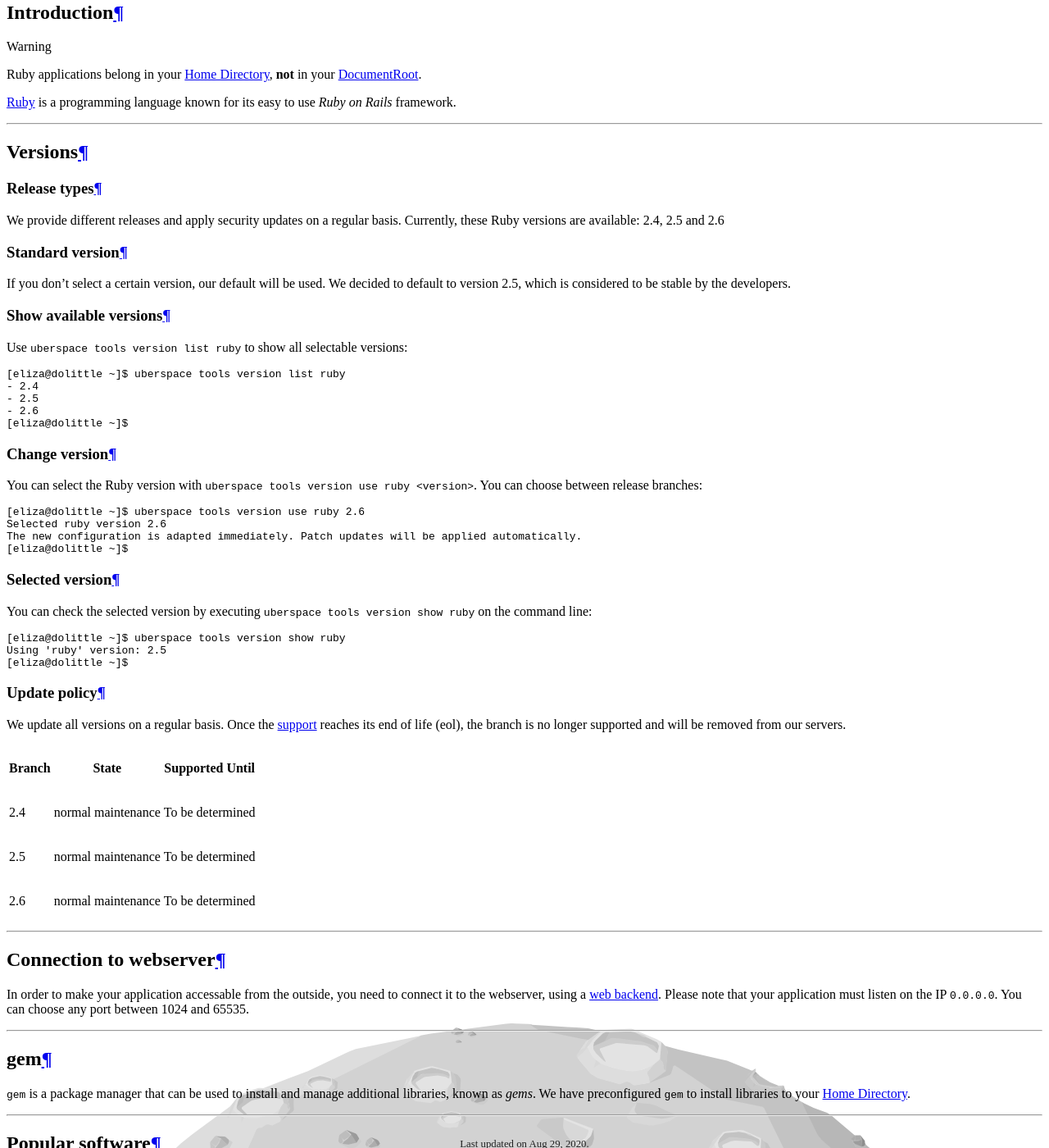
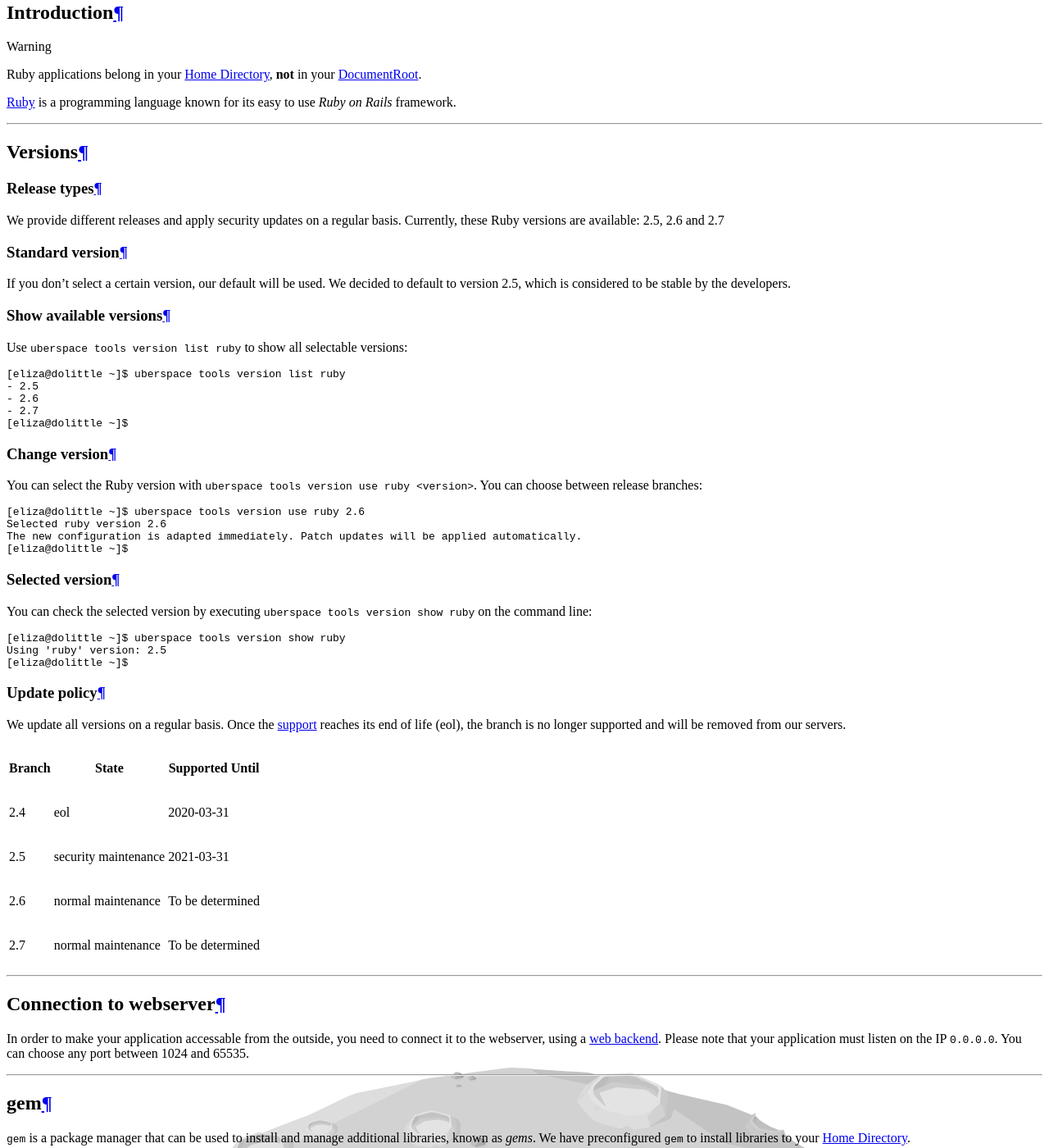
Before and after one commit to Uberspace/manual, a Sphinx documentation site: the page built from source/lang-ruby.rst, in a window 1280 px wide and 1400 px high, scrolled down 2090 px. Shown: the whole window at 82% size. Built offline with Sphinx 7.4.7 and the Read the Docs theme 2.0.0, drawn with Linux system fonts in a browser that asks for light colours; pages that are not in the unit, such as notebooks, are missing from menus.

Commit message:
Update supported version information

```diff
--- a/source/lang-ruby.rst
+++ b/source/lang-ruby.rst
@@ -22,7 +22,7 @@ Versions
 Release types
 -------------
 
-We provide different releases and apply security updates on a regular basis. Currently, these Ruby versions are available: 2.4, 2.5 and 2.6
+We provide different releases and apply security updates on a regular basis. Currently, these Ruby versions are available: 2.5, 2.6 and 2.7
 
 Standard version
 ----------------
@@ -36,9 +36,9 @@ Use ``uberspace tools version list ruby`` to show all selectable versions:
 .. code-block:: bash
 
   [eliza@dolittle ~]$ uberspace tools version list ruby
-  - 2.4
   - 2.5
   - 2.6
+  - 2.7
   [eliza@dolittle ~]$
 
 .. _node-change-version:
@@ -73,11 +73,13 @@ We update all versions on a regular basis. Once the `support <https://www.ruby-l
 +--------+----------------------+------------------+
 | Branch | State                | Supported Until  |
 +========+======================+==================+
-| 2.4    | normal maintenance   | To be determined |
+| 2.4    | eol                  | 2020-03-31       |
 +--------+----------------------+------------------+
-| 2.5    | normal maintenance   | To be determined |
+| 2.5    | security maintenance | 2021-03-31       |
 +--------+----------------------+------------------+
 | 2.6    | normal maintenance   | To be determined |
++--------+----------------------+------------------+
+| 2.7    | normal maintenance   | To be determined |
 +--------+----------------------+------------------+
 
 ----
```
